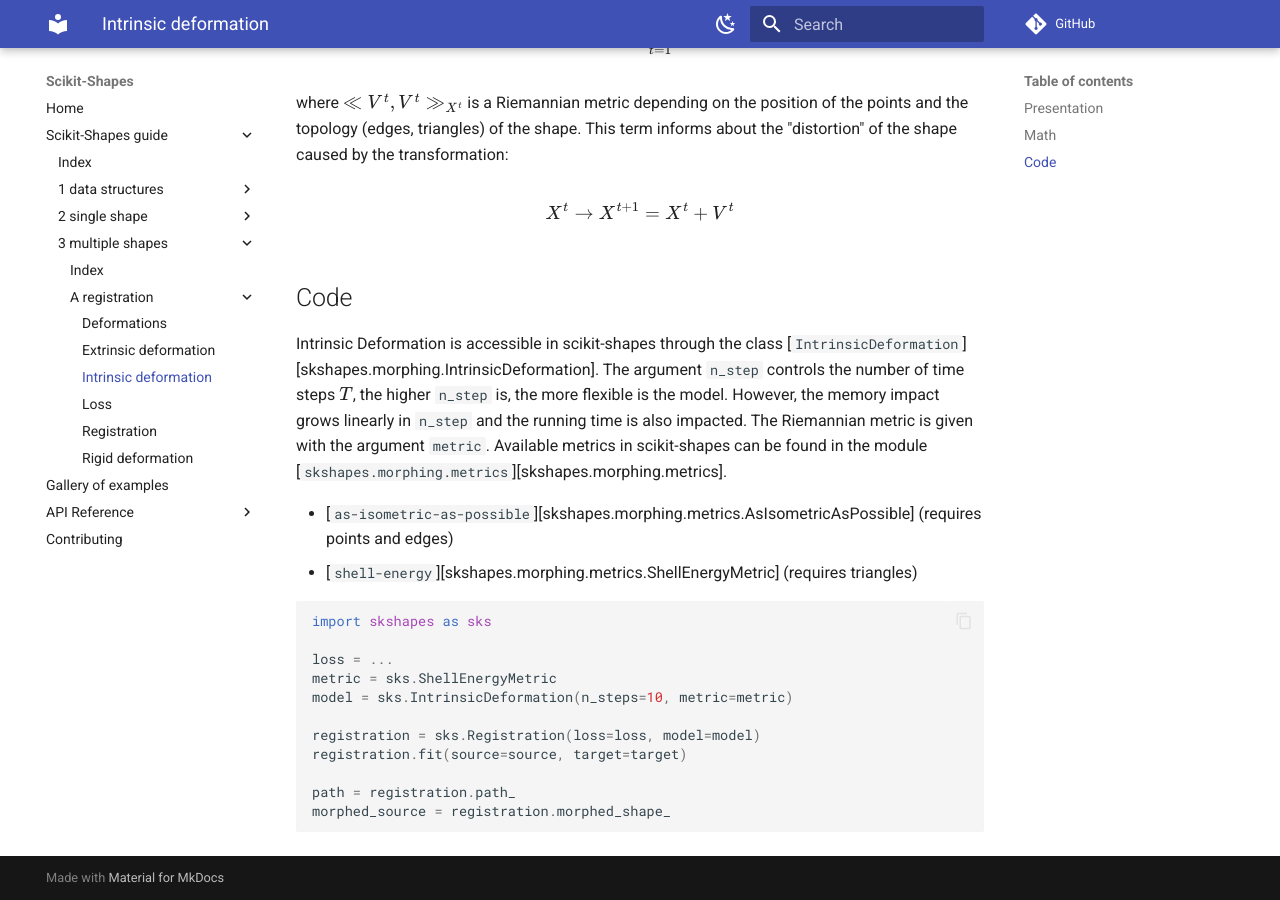
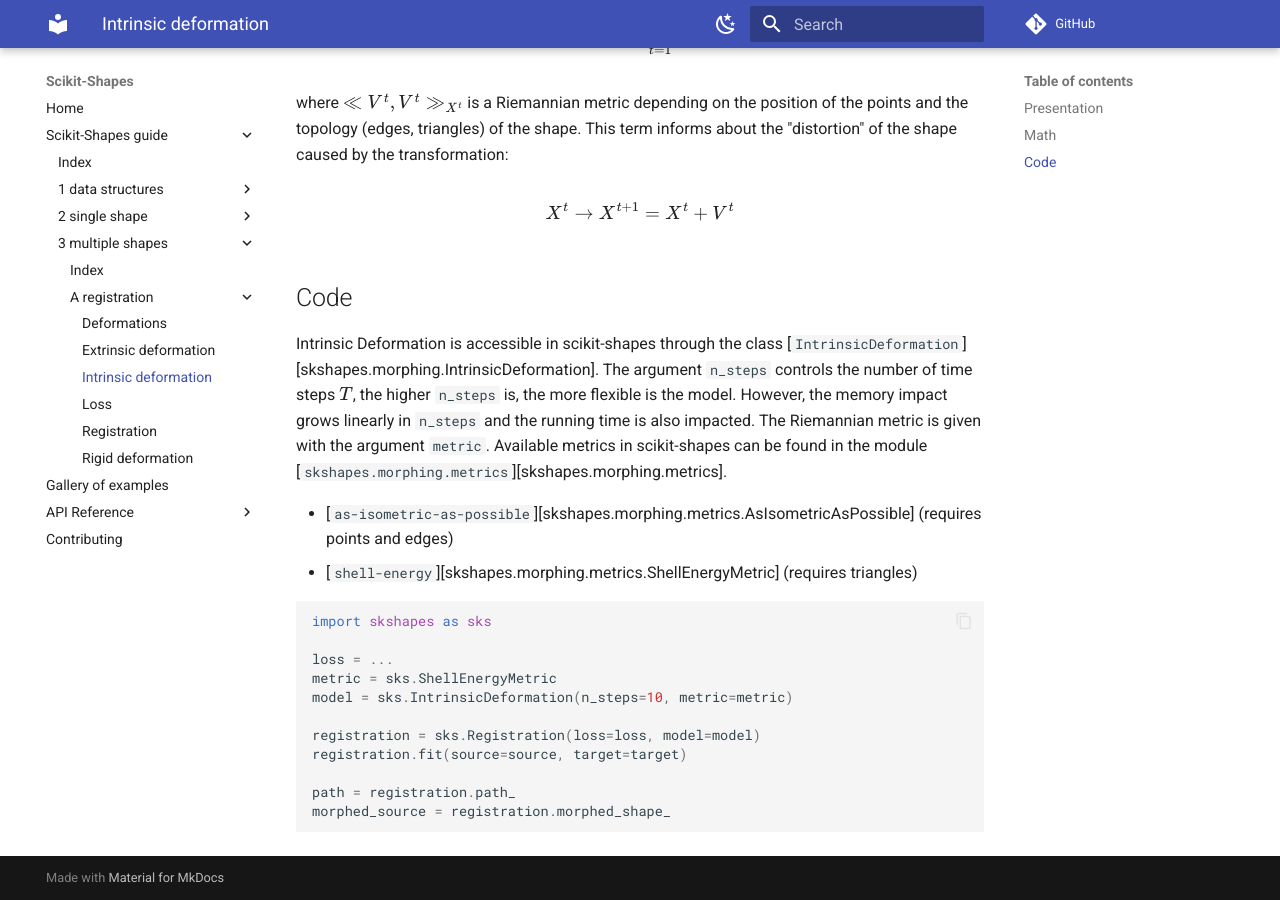
Before and after one commit to scikit-shapes/scikit-shapes, an MkDocs documentation site: the page built from docs/user_guide/3_multiple_shapes/a_registration/intrinsic_deformation.md, in a window 1280 px wide and 900 px high, scrolled down 808 px. Built offline with MkDocs 1.6.1 and Material for MkDocs 9.7.7, drawn with Linux system fonts in a browser that asks for light colours; comment, search, counter and statistics services are not loaded.

Commit message:
[skip ci] typos

```diff
--- a/docs/user_guide/3_multiple_shapes/a_registration/intrinsic_deformation.md
+++ b/docs/user_guide/3_multiple_shapes/a_registration/intrinsic_deformation.md
@@ -25,7 +25,7 @@ $$ X^t \rightarrow X^{t+1} = X^t + V^{t}$$
 
 ## Code
 
-Intrinsic Deformation is accessible in scikit-shapes through the class [`IntrinsicDeformation`][skshapes.morphing.IntrinsicDeformation]. The argument `n_step` controls the number of time steps $T$, the higher `n_step` is, the more flexible is the model. However, the memory impact grows linearly in `n_step` and the running time is also impacted. The Riemannian metric is given with the argument `metric`. Available metrics in scikit-shapes can be found in the module [`skshapes.morphing.metrics`][skshapes.morphing.metrics].
+Intrinsic Deformation is accessible in scikit-shapes through the class [`IntrinsicDeformation`][skshapes.morphing.IntrinsicDeformation]. The argument `n_steps` controls the number of time steps $T$, the higher `n_steps` is, the more flexible is the model. However, the memory impact grows linearly in `n_steps` and the running time is also impacted. The Riemannian metric is given with the argument `metric`. Available metrics in scikit-shapes can be found in the module [`skshapes.morphing.metrics`][skshapes.morphing.metrics].
 
 - [`as-isometric-as-possible`][skshapes.morphing.metrics.AsIsometricAsPossible] (requires points and edges)
 - [`shell-energy`][skshapes.morphing.metrics.ShellEnergyMetric] (requires triangles)
```
